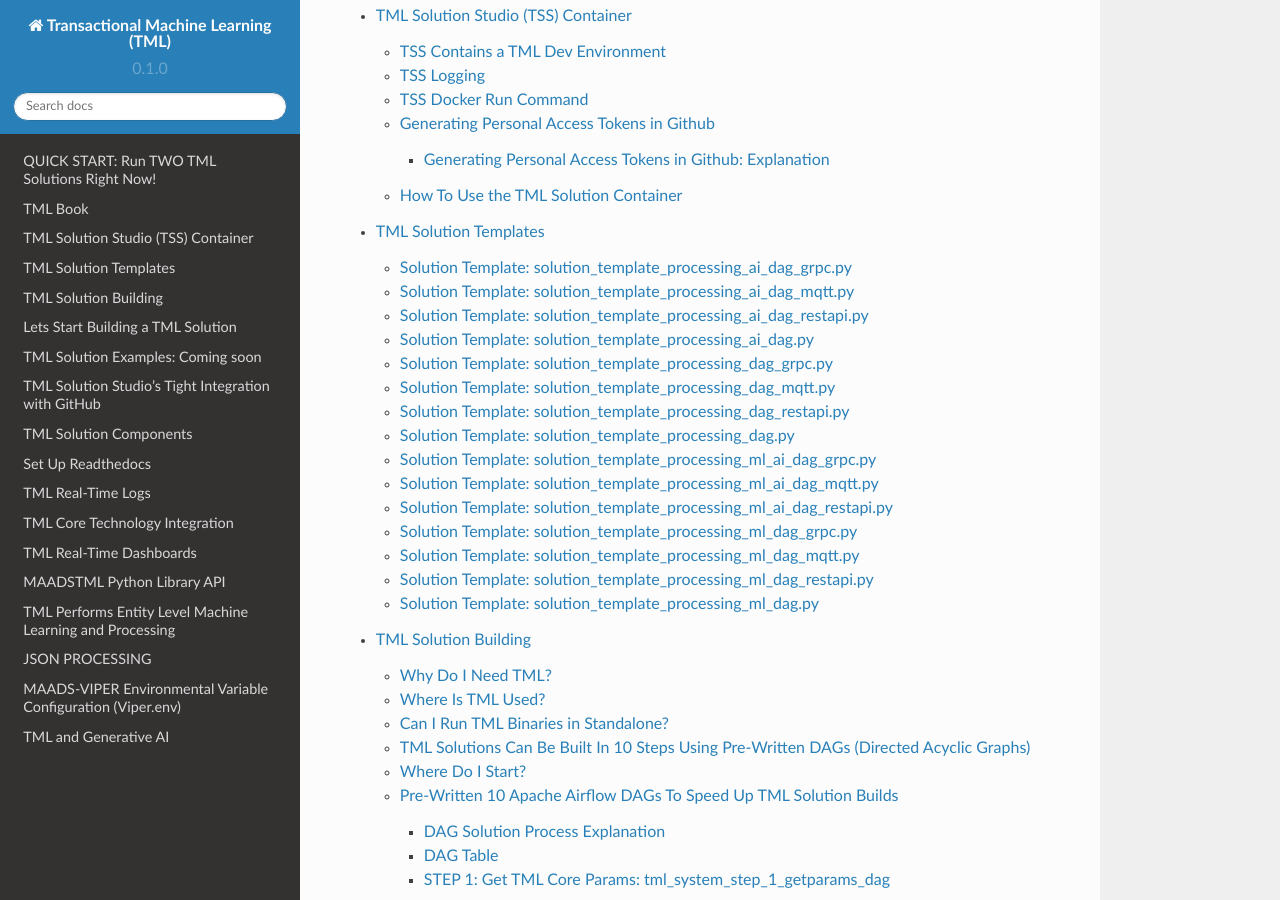
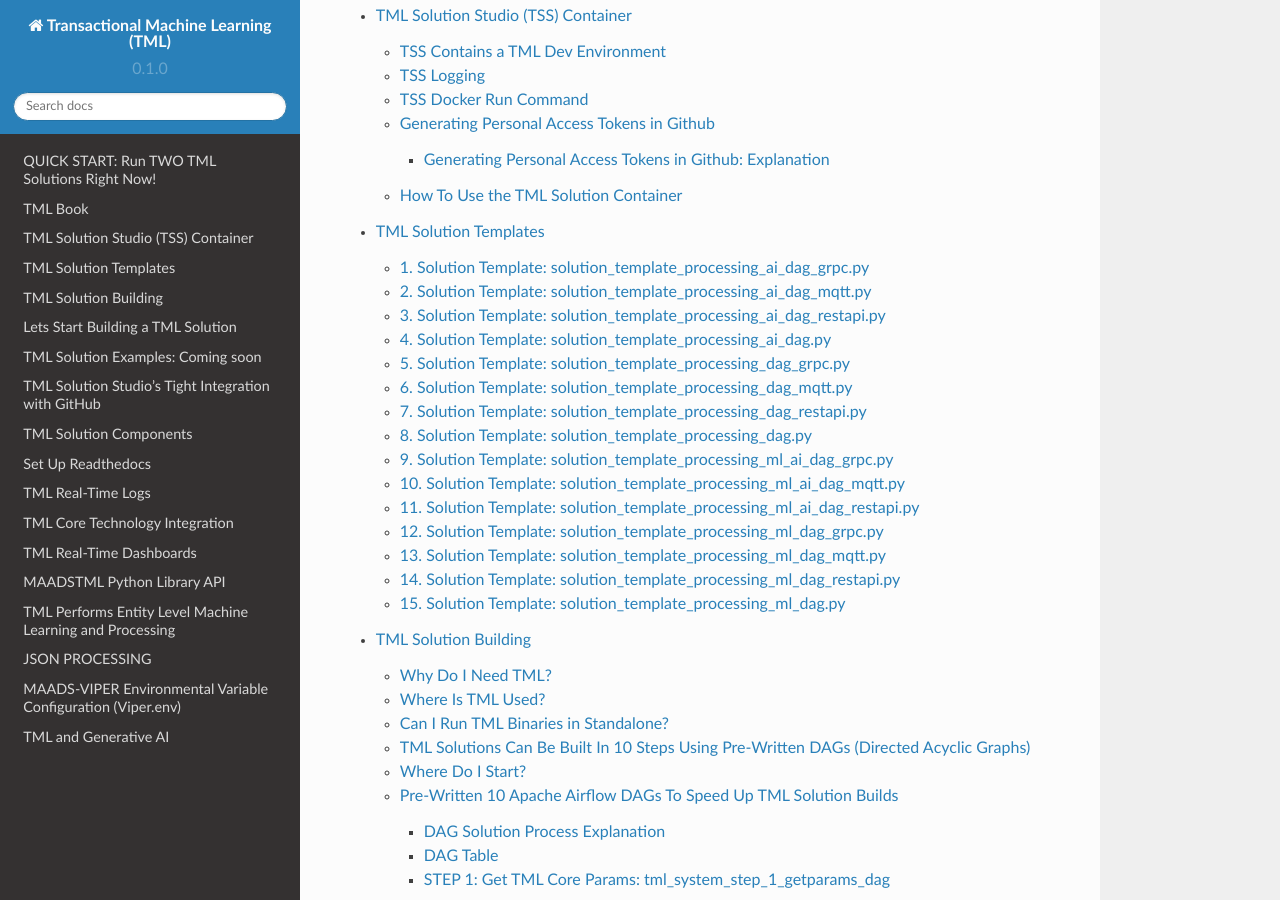
Before and after one commit to smaurice101/readthedocs, a Sphinx documentation site: the page built from docs/source/index.rst, in a window 1280 px wide and 900 px high, scrolled down 2527 px. Built offline with Sphinx 7.4.7 and the Read the Docs theme 2.0.0, drawn with Linux system fonts in a browser that asks for light colours.

Commit message:
Update solutions.rst

```diff
--- a/docs/source/solutions.rst
+++ b/docs/source/solutions.rst
@@ -17,85 +17,85 @@
 .. list-table::
 
    * - **Solution Templates**
-   * - 1. :ref:`Solution Template: solution_template_processing_ai_dag_grpc.py`
+   * - :ref:`1. Solution Template: solution_template_processing_ai_dag_grpc.py`
         This template will analyse ANY real-time data using the gRPC protocol.
         See :ref:`gRPC Reference Architecture` with integration with GenAI
         for real-time AI analysis of TML output data.
-   * - 2. :ref:`Solution Template: solution_template_processing_ai_dag_mqtt.py`
+   * - :ref:`2. Solution Template: solution_template_processing_ai_dag_mqtt.py`
 
         This template will analyse ANY real-time data using the MQTT protocol.
 
         See :ref:`MQTT Reference Architecture` with integration with GenAI
 
         for real-time AI analysis of TML output data.
-   * - 3. :ref:`Solution Template: solution_template_processing_ai_dag_restapi.py`
+   * - :ref:`3. Solution Template: solution_template_processing_ai_dag_restapi.py`
 
         This template will analyse ANY real-time data using the REST protocol.
 
         See :ref:`REST API Reference Architecture` with integration with GenAI
 
         for real-time AI analysis of TML output data.
-   * - 4. :ref:`Solution Template: solution_template_processing_ai_dag.py`
+   * - :ref:`4. Solution Template: solution_template_processing_ai_dag.py`
 
         This solution template will read a local file from the file system
 
         and stream it to the TML solution for processing, with integration
 
         with GenAI for further processing.
-   * - 5. :ref:`Solution Template: solution_template_processing_dag_grpc.py`
+   * - :ref:`5. Solution Template: solution_template_processing_dag_grpc.py`
 
         This solution template will process data ingested using gRPC.
-   * - 6. :ref:`Solution Template: solution_template_processing_dag_mqtt.py`
+   * - :ref:`6. Solution Template: solution_template_processing_dag_mqtt.py`
 
         This solution template will process data using MQTT protocol.
-   * - 7. :ref:`Solution Template: solution_template_processing_dag_restapi.py`
+   * - :ref:`7. Solution Template: solution_template_processing_dag_restapi.py`
 
         This solution template will process data using the REST API.
-   * - 8. :ref:`Solution Template: solution_template_processing_dag.py`
+   * - :ref:`8. Solution Template: solution_template_processing_dag.py`
 
         This solution template will process data using local file.
-   * - 9. :ref:`Solution Template: solution_template_processing_ml_ai_dag_grpc.py`
+   * - :ref:`9. Solution Template: solution_template_processing_ml_ai_dag_grpc.py`
 
         This solution template will process data, perform machine learning
 
         and perform AI on the output data, while ingesting data from gRPC protocol.
-   * - 10. :ref:`Solution Template: solution_template_processing_ml_ai_dag_mqtt.py`
+   * - :ref:`10. Solution Template: solution_template_processing_ml_ai_dag_mqtt.py`
 
         This solution template will process data, perform machine learning
 
         and perform AI on the output data, while ingesting data from MQTT protocol.
-   * - 11. :ref:`Solution Template: solution_template_processing_ml_ai_dag_restapi.py`
+   * - :ref:`11. Solution Template: solution_template_processing_ml_ai_dag_restapi.py`
 
         This solution template will process data, perform machine learning
 
         and perform AI on the output data, while ingesting data from REST API protocol.
-   * - 12. :ref:`Solution Template: solution_template_processing_ml_ai_dag.py`
+   * - :ref:`12. Solution Template: solution_template_processing_ml_ai_dag.py`
 
         This solution template will process data, perform machine learning
 
         and perform AI on the output data, while ingesting data from local file.
-   * - 13. :ref:`Solution Template: solution_template_processing_ml_dag_grpc.py`
+   * - :ref:`13. Solution Template: solution_template_processing_ml_dag_grpc.py`
 
         This solution template will process data, perform machine learning
 
         and predictions while ingesting data from gRPC protocol.
-   * - 14. :ref:`Solution Template: solution_template_processing_ml_dag_mqtt.py`
+   * - :ref:`14. Solution Template: solution_template_processing_ml_dag_mqtt.py`
 
         This solution template will process data, perform machine learning
 
         and predictions while ingesting data from MQTT protocol.
-   * - 15. :ref:`Solution Template: solution_template_processing_ml_dag_restapi.py`
+   * - :ref:`15. Solution Template: solution_template_processing_ml_dag_restapi.py`
 
         This solution template will process data, perform machine learning
 
         and predictions while ingesting data from REST API protocol.
-   * - 16. :ref:`Solution Template: solution_template_processing_ml_dag.py`
+   * - :ref:`16. Solution Template: solution_template_processing_ml_dag.py`
 
         This solution template will process data, perform machine learning
 
         and predictions while ingesting data from local file.
 
-Solution Template: solution_template_processing_ai_dag_grpc.py
+1. Solution Template: solution_template_processing_ai_dag_grpc.py
 -----------------------------------------------------
 
 .. code-block:: PYTHON
@@ -202,7 +202,7 @@
       start_task >> sensor_A >> sensor_B  >> start_task4 >> [sensor_I, sensor_C, sensor_D, sensor_E] >> start_task2 >> sensor_F >> start_task3  >> sensor_G
 
 
-Solution Template: solution_template_processing_ai_dag_mqtt.py
+2. Solution Template: solution_template_processing_ai_dag_mqtt.py
 -------------------------------------------------
 
 .. code-block:: PYTHON
@@ -307,7 +307,7 @@
 
       start_task >> sensor_A >> sensor_B  >> start_task4 >> [sensor_I, sensor_C, sensor_D, sensor_E] >> start_task2 >> sensor_F >> start_task3  >> sensor_G
 
-Solution Template: solution_template_processing_ai_dag_restapi.py
+3. Solution Template: solution_template_processing_ai_dag_restapi.py
 ---------------------------------
 
 .. code-block::
@@ -412,7 +412,7 @@
 
       start_task >> sensor_A >> sensor_B  >> start_task4 >> [sensor_I, sensor_C, sensor_D, sensor_E] >> start_task2 >> sensor_F >> start_task3  >> sensor_G
 
-Solution Template: solution_template_processing_ai_dag.py
+4. Solution Template: solution_template_processing_ai_dag.py
 ---------------------------------
 
 .. code-block:: PYTHON
@@ -518,7 +518,7 @@
 
       start_task >> sensor_A >> sensor_B >> start_task4 >> [sensor_I, sensor_C, sensor_D, sensor_E] >> start_task2 >> sensor_F >> start_task3  >> sensor_G
 
-Solution Template: solution_template_processing_dag_grpc.py
+5. Solution Template: solution_template_processing_dag_grpc.py
 -----------------------------------------
 
 .. code-block:: PYTHON
@@ -617,7 +617,7 @@
 
       start_task >> sensor_A >> sensor_B >> start_task4 >> [sensor_C, sensor_D, sensor_E] >> start_task2 >> sensor_F >> start_task3  >> sensor_G
 
-Solution Template: solution_template_processing_dag_mqtt.py
+6. Solution Template: solution_template_processing_dag_mqtt.py
 -------------------------
 
 .. code-block:: PYTHON
@@ -716,7 +716,7 @@
 
       start_task >> sensor_A >> sensor_B >> start_task4 >> [sensor_C, sensor_D, sensor_E] >> start_task2 >> sensor_F >> start_task3  >> sensor_G
 
-Solution Template: solution_template_processing_dag_restapi.py
+7. Solution Template: solution_template_processing_dag_restapi.py
 ------------------------
 
 .. code-block:: PYTHON
@@ -815,7 +815,7 @@
 
       start_task >> sensor_A >> sensor_B >> start_task4 >> [sensor_C, sensor_D, sensor_E] >> start_task2 >> sensor_F >> start_task3  >> sensor_G
 
-Solution Template: solution_template_processing_dag.py
+8. Solution Template: solution_template_processing_dag.py
 ----------------------------------
 
 .. code-block:: PYTHON
@@ -914,7 +914,7 @@
 
       start_task >> sensor_A >> sensor_B >> start_task4 >> [sensor_C, sensor_D, sensor_E] >> start_task2 >> sensor_F >> start_task3  >> sensor_G
 
-Solution Template: solution_template_processing_ml_ai_dag_grpc.py
+9. Solution Template: solution_template_processing_ml_ai_dag_grpc.py
 ---------------------------
 
 .. code-block:: PYTHON
@@ -1032,7 +1032,7 @@
 
       start_task >> sensor_A >> sensor_B >> start_task4 >> [sensor_I, sensor_C, sensor_D, sensor_E, sensor_F, sensor_G] >> start_task2 >> sensor_H >> start_task3 >> sensor_J
 
-Solution Template: solution_template_processing_ml_ai_dag_mqtt.py
+10. Solution Template: solution_template_processing_ml_ai_dag_mqtt.py
 ---------------------------
 
 .. code-block:: PYTHON
@@ -1150,7 +1150,7 @@
 
       start_task >> sensor_A >> sensor_B >> start_task4 >> [sensor_I, sensor_C, sensor_D, sensor_E, sensor_F, sensor_G] >> start_task2 >> sensor_H >> start_task3 >> sensor_J
 
-Solution Template: solution_template_processing_ml_ai_dag_restapi.py
+11. Solution Template: solution_template_processing_ml_ai_dag_restapi.py
 ----------------------------------
 
 .. code-block:: PYTHON
@@ -1268,7 +1268,7 @@
 
       start_task >> sensor_A >> sensor_B >> start_task4 >> [sensor_I, sensor_C, sensor_D, sensor_E, sensor_F, sensor_G] >> start_task2 >> sensor_H >> start_task3 >> sensor_J
 
-Solution Template: solution_template_processing_ml_dag_grpc.py
+12. Solution Template: solution_template_processing_ml_dag_grpc.py
 ------------------------------------
 
 .. code-block:: PYTHON
@@ -1381,7 +1381,7 @@
 
   start_task >> sensor_A >> sensor_B >> start_task4 >> [sensor_C, sensor_D, sensor_E, sensor_F, sensor_G] >> start_task2 >> sensor_H >> start_task3 >> sensor_J
 
-Solution Template: solution_template_processing_ml_dag_mqtt.py
+13. Solution Template: solution_template_processing_ml_dag_mqtt.py
 ------------------------------------
 
 .. code-block:: PYTHON
@@ -1494,7 +1494,7 @@
 
       start_task >> sensor_A >> sensor_B >> start_task4 >> [sensor_C, sensor_D, sensor_E, sensor_F, sensor_G] >> start_task2 >> sensor_H >> start_task3 >> sensor_J
 
-Solution Template: solution_template_processing_ml_dag_restapi.py
+14. Solution Template: solution_template_processing_ml_dag_restapi.py
 ------------------------------------
 
 .. code-block:: PYTHON
@@ -1607,7 +1607,7 @@
 
       start_task >> sensor_A >> sensor_B >> start_task4 >> [sensor_C, sensor_D, sensor_E, sensor_F, sensor_G] >> start_task2 >> sensor_H >> start_task3 >> sensor_J
 
-Solution Template: solution_template_processing_ml_dag.py
+15. Solution Template: solution_template_processing_ml_dag.py
 ----------------------------------
 
 .. code-block:: PYTHON
```
